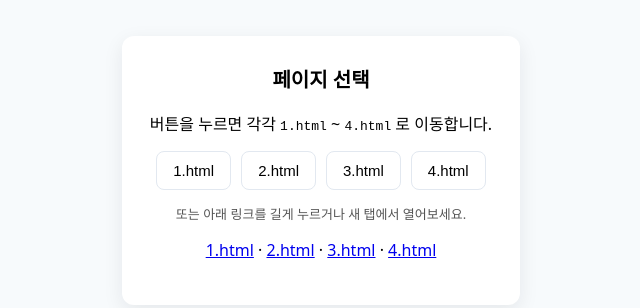
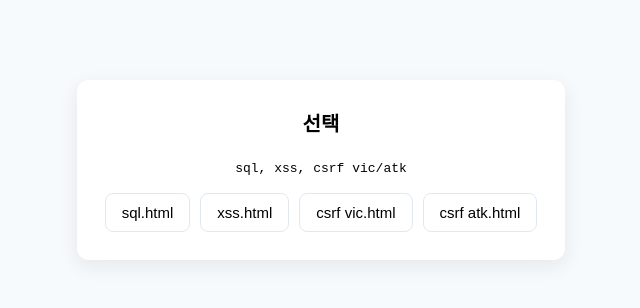
Before and after one commit to kdg124/hackinup, a plain HTML site: page index.html in a window 1280 px wide. Shown: the part 230-538 px from the top of the page, without its empty margins (319-959 px from the left). Drawn offline with Linux system fonts and the light colour scheme.

Commit message:
Update index.html
적당히 변경

```diff
--- a/index.html
+++ b/index.html
@@ -4,7 +4,7 @@
 <head>
   <meta charset="utf-8" />
   <meta name="viewport" content="width=device-width,initial-scale=1" />
-  <title>Index - 페이지 이동 예제</title>
+  <title>별 의미 없는 페이지</title>
   <style>
     :root{font-family:system-ui,-apple-system,'Segoe UI',Roboto,'Noto Sans KR',"Helvetica Neue",Arial}
     body{display:flex;align-items:center;justify-content:center;height:100vh;margin:0;background:#f7fafc}
@@ -18,37 +18,21 @@
 </head>
 <body>
   <main class="panel" role="main">
-    <h1>페이지 선택</h1>
-    <p>버튼을 누르면 각각 <code>1.html</code> ~ <code>4.html</code> 로 이동합니다.</p>
+    <h1>선택</h1>
+    <p><code>sql, xss, csrf vic/atk</code></p>
 
     <div class="btn-row" role="navigation" aria-label="페이지 링크">
-      <button type="button" onclick="goTo('sql.html')">1.html</button>
-      <button type="button" onclick="goTo('xss.html')">2.html</button>
-      <button type="button" onclick="goTo('vic_csrf.html')">3.html</button>
-      <button type="button" onclick="goTo('atk_csrf.html')">4.html</button>
+      <button type="button" onclick="goTo('sql.html')">sql.html</button>
+      <button type="button" onclick="goTo('xss.html')">xss.html</button>
+      <button type="button" onclick="goTo('vic_csrf.html')">csrf vic.html</button>
+      <button type="button" onclick="goTo('atk_csrf.html')">csrf atk.html</button>
     </div>
-
-    <p style="margin-top:14px;font-size:13px;color:#555">또는 아래 링크를 길게 누르거나 새 탭에서 열어보세요.</p>
-    <p>
-      <a href="1.html">1.html</a> ·
-      <a href="2.html">2.html</a> ·
-      <a href="3.html">3.html</a> ·
-      <a href="4.html">4.html</a>
-    </p>
   </main>
 
   <script>
     function goTo(page) {
-      // 같은 탭에서 이동
       window.location.href = page;
     }
-
-    // 키보드 접근성: 1~4 키로 바로 이동
-    document.addEventListener('keydown', function(e){
-      if (e.key >= '1' && e.key <= '4' && !e.metaKey && !e.ctrlKey && !e.altKey) {
-        goTo(e.key + '.html');
-      }
-    });
   </script>
 </body>
 </html>
```
